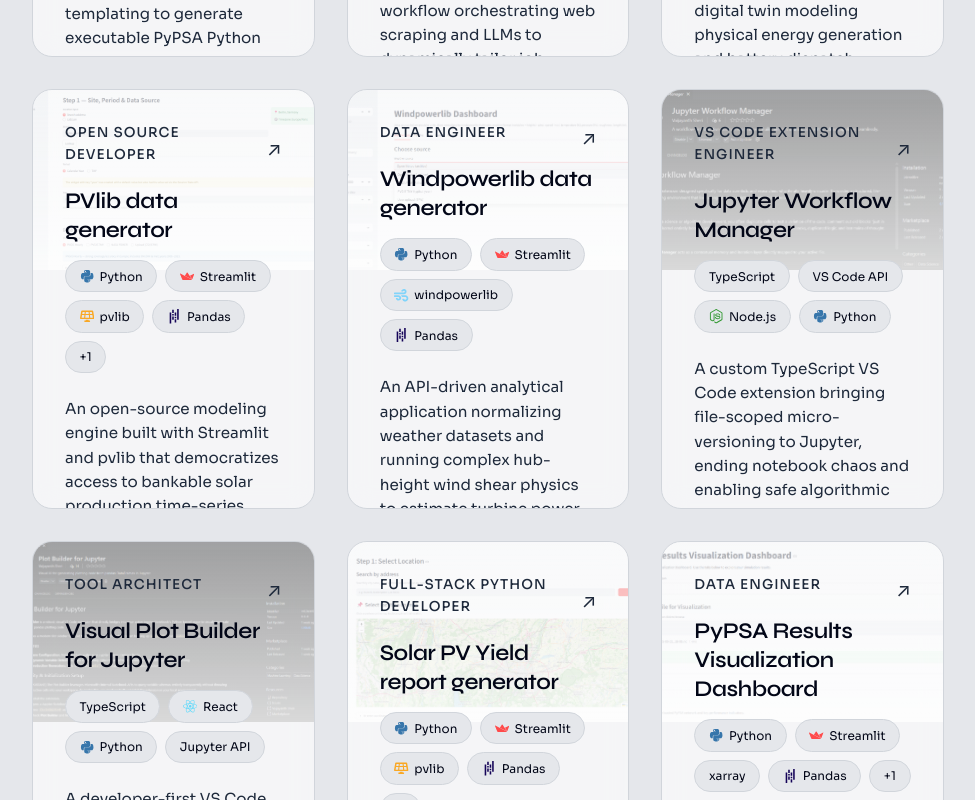
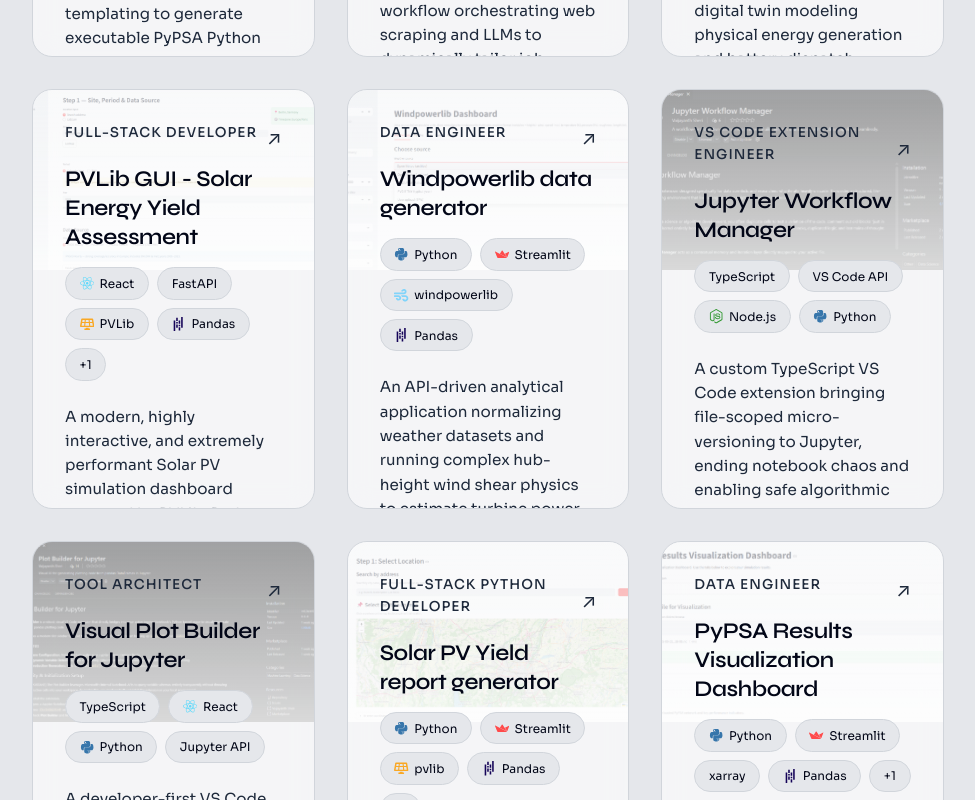
Before and after one commit to vaijayanth-sheri/personal_portfolio_website, a React (Vite) app: page /projects in a window 1280 px wide. Shown: the part 1660-2460 px from the top of the page, without its empty margins (152-1127 px from the left). Built offline with nearby package versions, Linux system fonts and the light colour scheme; the HTML template or start-up script is replaced by a standard one.

Commit message:
docs: update PVLib GUI project writeup and add missing gallery image

```diff
--- a/src/data/projects.js
+++ b/src/data/projects.js
@@ -33,6 +33,7 @@ import pypsaGenPage2 from '/media/pypsa_code_generator/page-2.png';
 import pvlibGuiImg from '/media/PVLib_GUI/header.png';
 import pvlibGuiPage1 from '/media/PVLib_GUI/page-1.png';
 import pvlibGuiPage2 from '/media/PVLib_GUI/page-2.png';
+import pvlibGuiPage3 from '/media/PVLib_GUI/page-3.png';
 
 import windLibGuiImg from '/media/WindLib_GUI/header.png';
 import windLibGuiPage1 from '/media/WindLib_GUI/page-1.png';
@@ -341,29 +342,30 @@ export const projectsData = [
   },
   {
     id: 'pvlib-gui',
-    title: 'PVlib data generator',
-    role: 'Open Source Developer',
-    duration: '2024',
-    summary: 'An open-source modeling engine built with Streamlit and pvlib that democratizes access to bankable solar production time-series globally.',
-    impact: 'Streamlined rigorous PV feasibility studies by harmonizing disparate global weather datasets into a standardized, fully transparent simulation workflow.',
-    tech: ['Python', 'Streamlit', 'pvlib', 'Pandas', 'ReportLab'],
+    title: 'PVLib GUI - Solar Energy Yield Assessment',
+    role: 'Full-Stack Developer',
+    duration: '2024 - Present',
+    summary: 'A modern, highly interactive, and extremely performant Solar PV simulation dashboard powered by PVLib-Python on the backend and React + Vite on the frontend.',
+    impact: 'Modernized solar PV modeling by entirely replacing the legacy Streamlit architecture with a blazing-fast decoupled React/FastAPI stack, enabling instantaneous client-side UI rendering alongside heavy numerical computing.',
+    tech: ['React', 'FastAPI', 'PVLib', 'Pandas', 'Plotly.js'],
     techStackDetailed: {
-      'Core Engine': 'PVLib Python (ModelChain, Perez, Faiman)',
-      'Data Pipelines': 'NASA POWER API, PVGIS API',
-      'Processing': 'Pandas, Timezonefinder',
-      'Reporting': 'ReportLab (Automated PDF Generation)'
+      'Frontend': 'React, Vite, Plotly.js, Leaflet, jsPDF',
+      'Backend': 'FastAPI, Python, PVLib, Pandas, Uvicorn',
+      'Data Integration': 'PVGIS API, OpenMeteo API, Nominatim (Geocoding)',
+      'Reporting': 'jsPDF (Branded PDF generation), CSV Extraction'
     },
-    overview: 'APDG addresses the opacity and fragmentation inherent in commercial solar software. It ingests weather data from global sources like PVGIS and NASA POWER, utilizing Pandas and `timezonefinder` to accurately align 8,760-hour datasets. Where variables are missing, it dynamically applies physics-based models (like DIRINT/Erbs for irradiance imputation). Driven by the `pvlib` engine, it performs highly rigorous solar modeling and prioritizes transparency by exporting explicit data provenance logs alongside its results.',
+    overview: 'This application provides engineering-grade solar PV modeling and yield assessment through a beautiful, seamless interface. It replaces previous monolithic setups with a decoupled architecture. The FastAPI server handles all complex PVLib model chain processing—including granular system sizing, azimuth, tilt, and access to CEC Modules and Sandia Inverters databases. Meanwhile, the React client instantly aggregates 8,760 hourly data points into Hourly, Daily, and Monthly profiles without browser lag, utilizing Plotly for deep interactive visualizations.',
     features: [
-      '**Global API Harmonization**: Seamlessly normalizes varying API schemas (NASA POWER vs PVGIS) and executes physics-based imputation for missing irradiance data.',
-      '**Advanced Time-Series Processing**: Uses complex Pandas pipelines to precisely localize UTC datasets across the globe based purely on coordinate inputs.',
-      '**Rigorous Physical Modeling**: Employs industry-standard pvlib algorithms to model AC/DC conversions, thermal derating, and transposition.',
-      '**Bankable Automated Reporting**: Generates 100% reproducible PDF feasibility studies that include explicit data provenance and KPI summaries.'
+      '**Interactive Site Selection**: Leaflet map integration and OpenStreetMap (Nominatim) search with automatic coordinate and timezone extraction.',
+      '**Dynamic Weather APIs**: Automatically fetches hourly TMY/weather data from PVGIS or OpenMeteo based on the selected location.',
+      '**High-Performance Analytics**: 8,760 hourly data points computed instantaneously via FastAPI and aggregated via Pandas into multi-resolution profiles.',
+      '**Interactive Visualizations & Reporting**: Deep zoom and pan support across all time series via react-plotly.js, plus one-click PDF engineering report generation using jsPDF.'
     ],
     heroImage: pvlibGuiImg,
     gallery: [
       pvlibGuiPage1,
-      pvlibGuiPage2
+      pvlibGuiPage2,
+      pvlibGuiPage3
     ],
     links: {
       demo: 'https://pvlibdatageneratorgui-nhqbws6dkwrgp8ach48idz.streamlit.app/',
```
